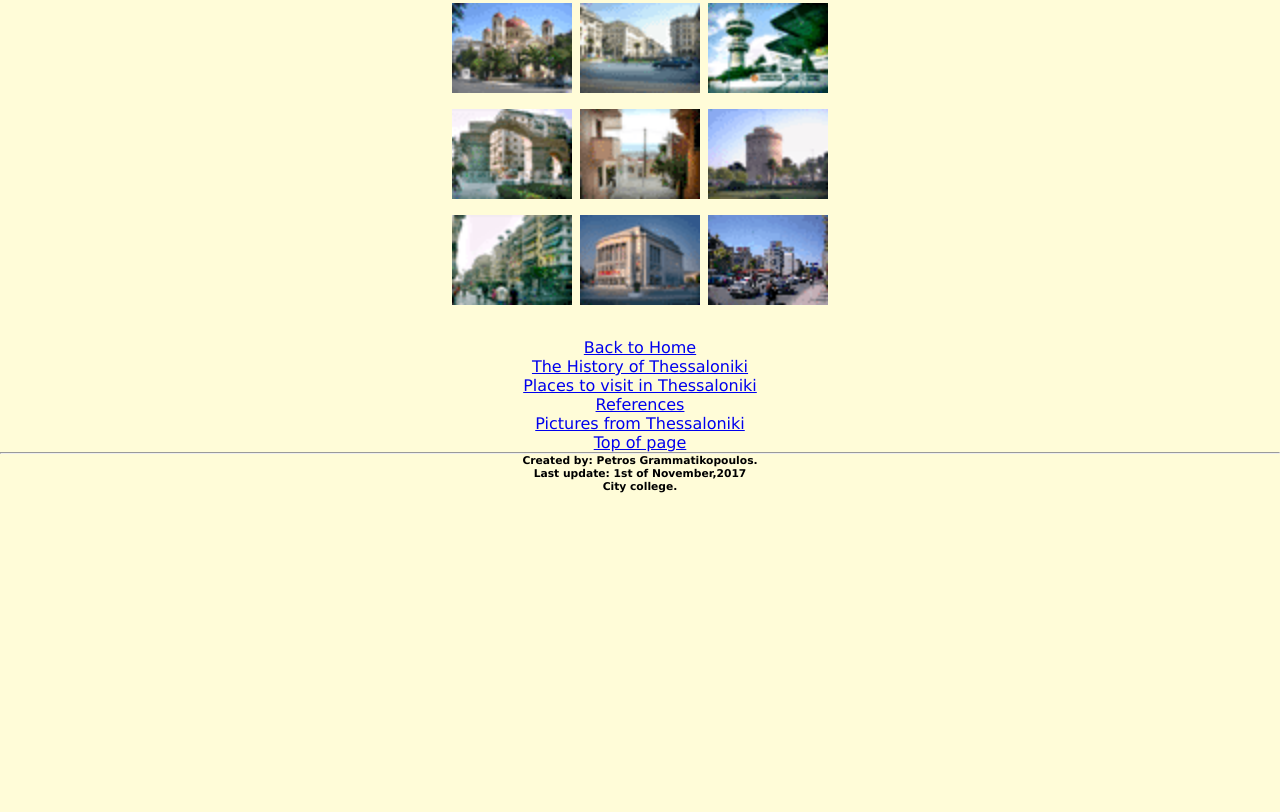
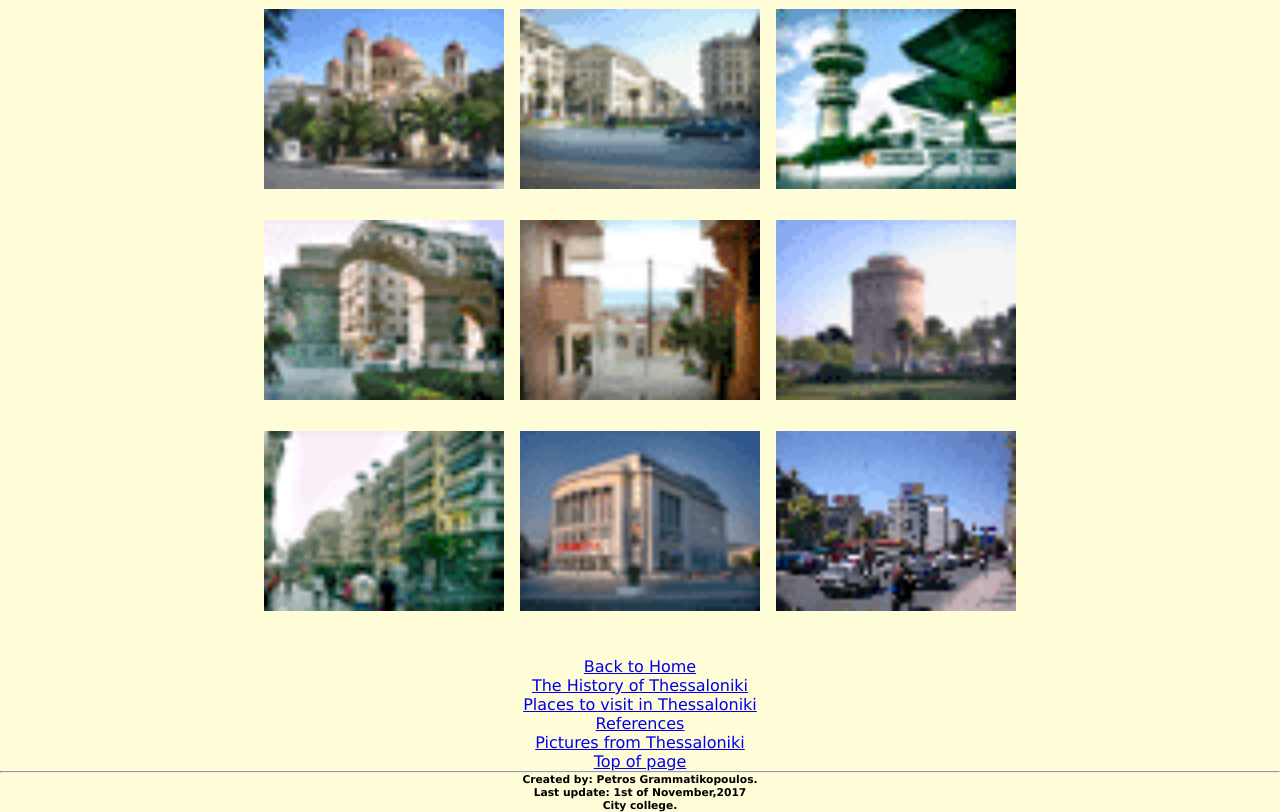
Before and after one commit to aporakk/salonicasite, a plain HTML site: page pictures.html in a window 1280 px wide. Shown: the part 79-891 px from the top of the page. Before the commit the page ends 800 px from the top, so only its background shows below. Drawn offline with Linux system fonts and the light colour scheme.

Commit message:
Update pictures.html

```diff
--- a/pictures.html
+++ b/pictures.html
@@ -8,7 +8,7 @@
 		<a id="Top"></a>
 		<h1>Pictures of Thessaloniki</h1>
 		<p>Thessaloniki, also known as the bride of Thermaikos, is one of the most beautiful cities in Greece.  There are numerous pictures of the city, here you may enjoy some of them.</p>
-		<table style="margin: auto;zoom: 200%;">
+		<table style="margin: auto;zoom: 400%;">
 			<tr>
 			<td>
 				<a href="photos/ag_sofia_big.gif">
```
